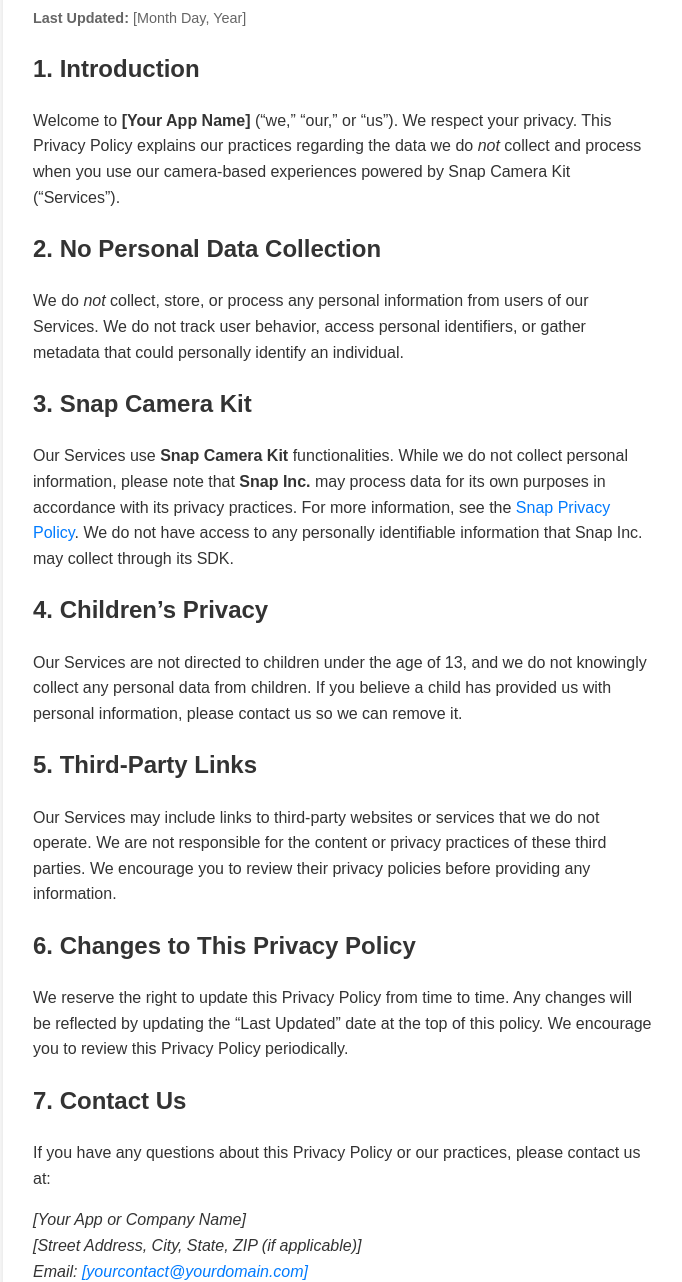
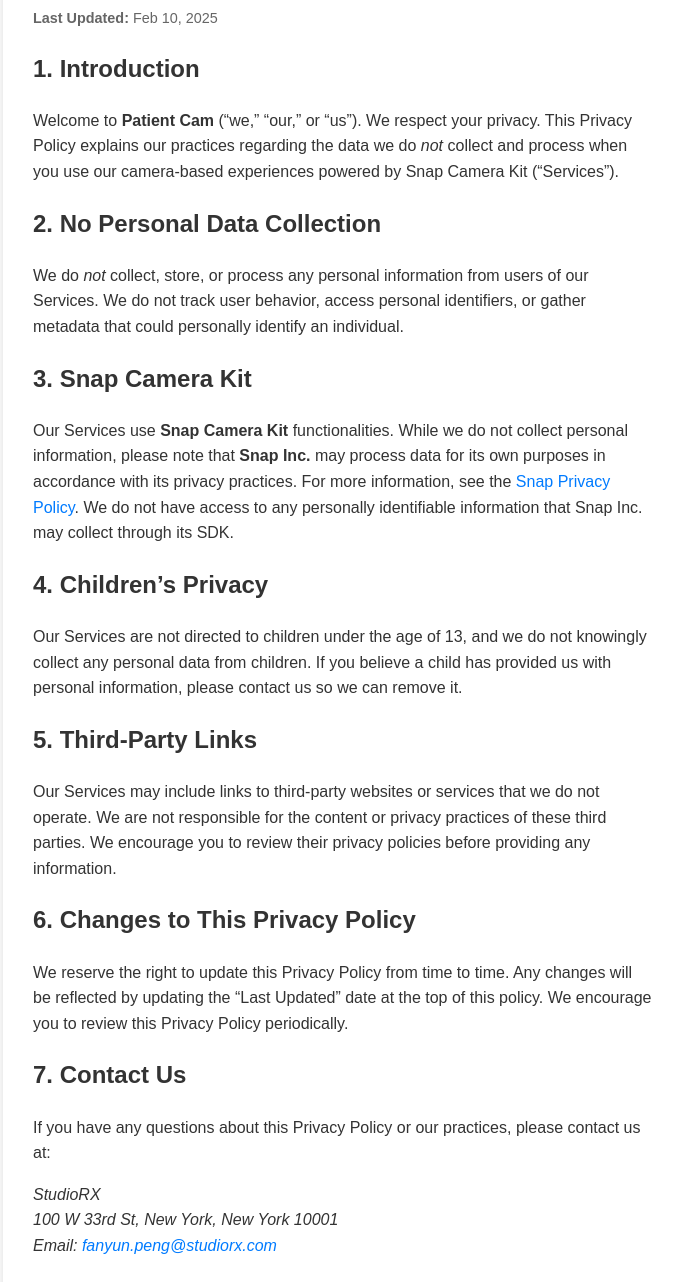
Before and after one commit to Rebecca-Peng/PatientDemo, a website: page docs/privacy.html in a window 1280 px wide. Shown: the part 126-1408 px from the top of the page, without its empty margins (297-979 px from the left). Drawn offline with Linux system fonts and the light colour scheme.

Commit message:
Update privacy.html

```diff
--- a/docs/privacy.html
+++ b/docs/privacy.html
@@ -3,7 +3,7 @@
 <head>
   <meta charset="UTF-8" />
   <meta name="viewport" content="width=device-width, initial-scale=1.0"/>
-  <title>Your App - Privacy Policy</title>
+  <title>Privacy Policy</title>
   <style>
     body {
       font-family: Arial, sans-serif;
@@ -43,11 +43,11 @@
 <body>
   <div class="container">
     <h1>Privacy Policy</h1>
-    <p class="last-updated"><strong>Last Updated:</strong> [Month Day, Year]</p>
+    <p class="last-updated"><strong>Last Updated:</strong> Feb 10, 2025</p>
 
     <h2>1. Introduction</h2>
     <p>
-      Welcome to <strong>[Your App Name]</strong> (“we,” “our,” or “us”).
+      Welcome to <strong>Patient Cam</strong> (“we,” “our,” or “us”).
       We respect your privacy. This Privacy Policy explains our practices regarding the data we do
       <em>not</em> collect and process when you use our camera-based experiences powered by Snap Camera Kit (“Services”).
     </p>
@@ -93,9 +93,9 @@
       If you have any questions about this Privacy Policy or our practices, please contact us at:
     </p>
     <address>
-      [Your App or Company Name]<br />
-      [Street Address, City, State, ZIP (if applicable)]<br />
-      Email: <a href="mailto:[yourcontact@yourdomain.com]">[yourcontact@yourdomain.com]</a>
+      StudioRX<br />
+      100 W 33rd St, New York, New York 10001<br />
+      Email: <a href="mailto:fanyun.peng@studiorx.com">fanyun.peng@studiorx.com</a>
     </address>
 
     <!-- Example link you can customize -->
```
